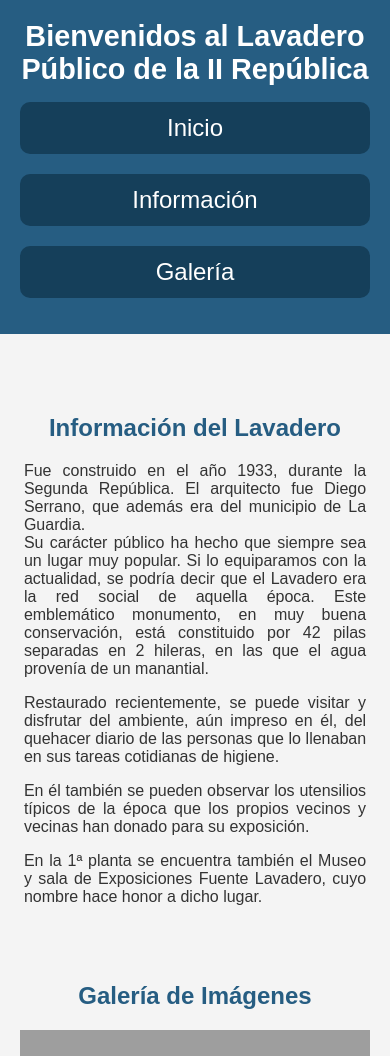
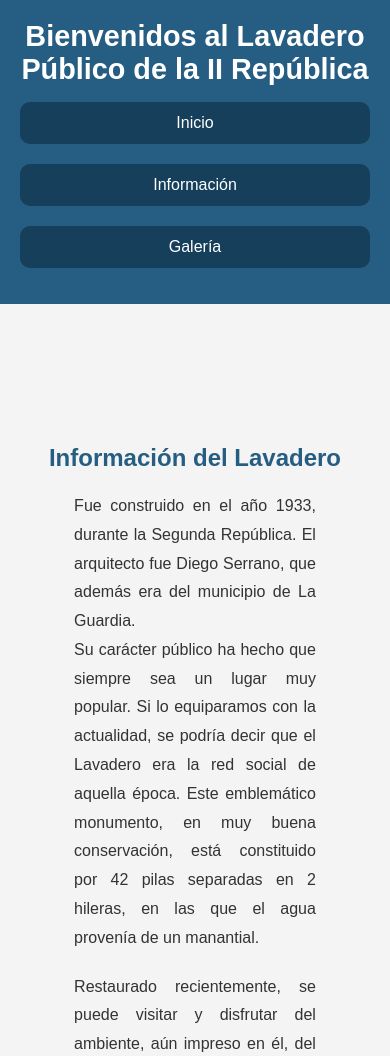
Before and after one commit to ruben2125/Proyecto-Monumento, a PHP site: page /lavadero/lavadero.html in a window 390 px wide. Shown: the top 1056 px of the page. Run offline with PHP 8.4, Linux system fonts and the light colour scheme; grey boxes are pictures that could not be loaded.

Commit message:
cambios css

```diff
--- a/assets/css/main.css
+++ b/assets/css/main.css
@@ -3082,6 +3082,7 @@
 
 			.wrapper.style2 p {
 				text-align: justify;
+				font-size: 16px;
 			}
 
 		@media screen and (max-width: 1280px) {
--- a/css/styles_monumentos.css
+++ b/css/styles_monumentos.css
@@ -8,9 +8,17 @@ body {
     display: flex;
     flex-direction: column;
     min-height: 100vh;
-    text-align: justify;
+    text-align: justify; /* Justifica el texto en todo el cuerpo */
 }
 
+/* Estilo para los párrafos */
+p {
+    font-size: 16px; /* Tamaño de fuente estándar */
+    line-height: 1.8; /* Aumenta la altura de línea para mayor legibilidad */
+    margin: 20px 10%; /* Márgenes más amplios a izquierda y derecha */
+}
+
+/* Encabezado */
 header {
     background-color: #265d82;
     color: white;
@@ -23,17 +31,18 @@ header h1 {
     font-size: 3em; /* Título más grande que los botones */
 }
 
-/* Estilo para la sección "información" */
+/* Sección Información */
 #informacion {
-    margin-right: 5%;
-    margin-left: 5%;
+    margin-right: 10%; /* Márgenes más amplios para mayor claridad visual */
+    margin-left: 10%;
 }
 
-/* Estilo para el encabezado <h2> dentro de la sección "información" */
 #informacion h2 {
-    margin-bottom: 20px;
+    margin-bottom: 20px; /* Espaciado inferior entre el título y el contenido */
+    text-align: center; /* Centra los títulos h2 */
 }
 
+/* Navegación */
 nav ul {
     list-style-type: none;
     padding: 0;
@@ -49,7 +58,7 @@ nav ul li {
 nav ul li a {
     color: white;
     text-decoration: none;
-    padding: 20px 40px; /* Mantiene el tamaño grande de los botones */
+    padding: 20px 20px; /* Padding reducido para hacer los botones más estrechos */
     display: block;
     background-color: #153f5a;
     border-radius: 10px;
@@ -63,23 +72,27 @@ nav ul li a:hover {
     transform: scale(1.05);
 }
 
+/* Secciones Generales */
 section {
-    padding: 20px;
+    padding: 40px; /* Más espacio alrededor de las secciones */
 }
 
 h2 {
     color: #265d82;
-    text-align: center;
+    text-align: center; /* Centra todos los títulos h2 */
 }
 
-/* Centrado del título de la Galería */
+h3, h4, h5, h6 {
+    text-align: center; /* Centra todos los demás títulos */
+}
+
+/* Galería de Imágenes */
 .titulo-galeria {
     text-align: center;
     font-size: 1.5em;
     margin-bottom: 20px;
 }
 
-/* Estilos de la Galería */
 .slider {
     width: 100%;
     max-width: 800px;
@@ -100,15 +113,13 @@ h2 {
 .slide img {
     width: 100%;
     height: auto;
-    margin: 0 auto;
-    display: block;
 }
 
 /* Footer */
 #footer {
     background-color: #ffffff;
     text-align: center;
-    padding: 20px 0;
+    padding: 30px 0;
 }
 
 .footer-content {
@@ -180,8 +191,8 @@ footer img {
     }
 
     nav ul li a {
-        font-size: 1.8em;
-        padding: 15px 30px;
+        font-size: 1.5em; /* Tamaño de fuente legible */
+        padding: 15px 10px; /* Padding reducido: 10px en los lados */
     }
 
     #informacion {
@@ -212,8 +223,8 @@ footer img {
     }
 
     nav ul li a {
-        font-size: 1.5em;
-        padding: 12px 24px;
+        font-size: 1em; /* Tamaño de fuente más pequeño */
+        padding: 12px 8px; /* Padding aún más estrecho: 8px en los lados */
     }
 
     #informacion {
--- a/index.html
+++ b/index.html
@@ -124,7 +124,7 @@
 					<div id="contacto" class="form-container">
 						<h1>¿QUIERES VISITARNOS?</h1>
 						<br>
-						<h3>FORMULARIO DE CONTACTO</h3><br>
+						<h3>CONTACTA CON NOSOTROS</h3><br>
 
 						<form id="contact-form" class="contact-form" action="formulario/enviar.php" method="post">
 						  <div class="form-group">
--- a/lavadero/lavadero.html
+++ b/lavadero/lavadero.html
@@ -27,7 +27,7 @@
             Su carácter público ha hecho que siempre sea un lugar muy popular. Si lo equiparamos con la actualidad, se podría decir que el Lavadero era la red social de aquella época.
             Este emblemático monumento, en muy buena conservación, está constituido por 42 pilas separadas en 2 hileras, en las que el agua provenía de un manantial.<br>
         <p>Restaurado recientemente, se puede visitar y disfrutar del ambiente, aún impreso en él, del quehacer diario de las personas que lo llenaban en sus tareas cotidianas de higiene.<br></p>
-            En él también se pueden observar los utensilios típicos de la época que los propios vecinos y vecinas han donado para su exposición.</p>
+        <p>En él también se pueden observar los utensilios típicos de la época que los propios vecinos y vecinas han donado para su exposición.</p>
         <p>En la 1ª planta se encuentra también el Museo y sala de Exposiciones Fuente Lavadero, cuyo nombre hace honor a dicho lugar.</p>
     </section>
 
```
Also changed, not shown: css/styles_formulario.css (+20 -7 lines), css/styles_index.css (+15 -0 lines).
